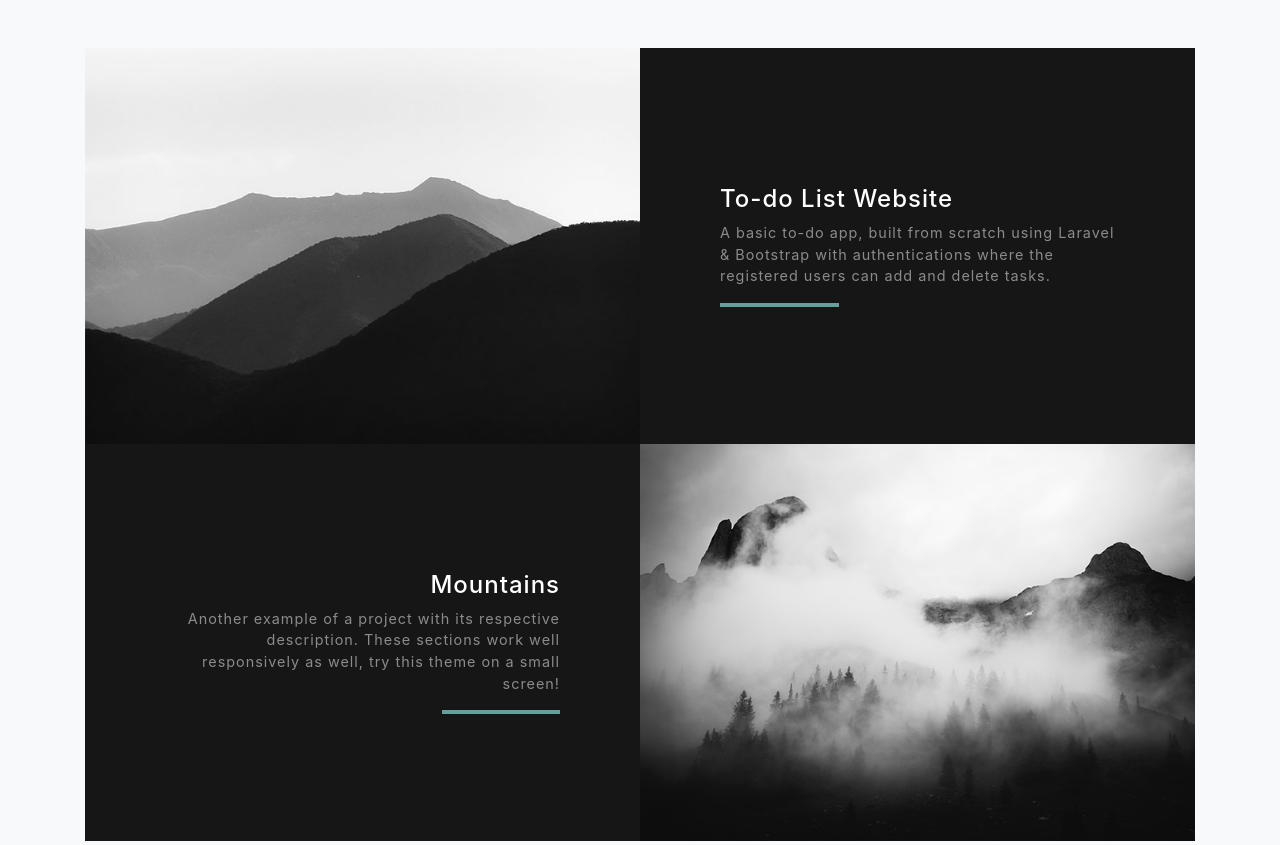
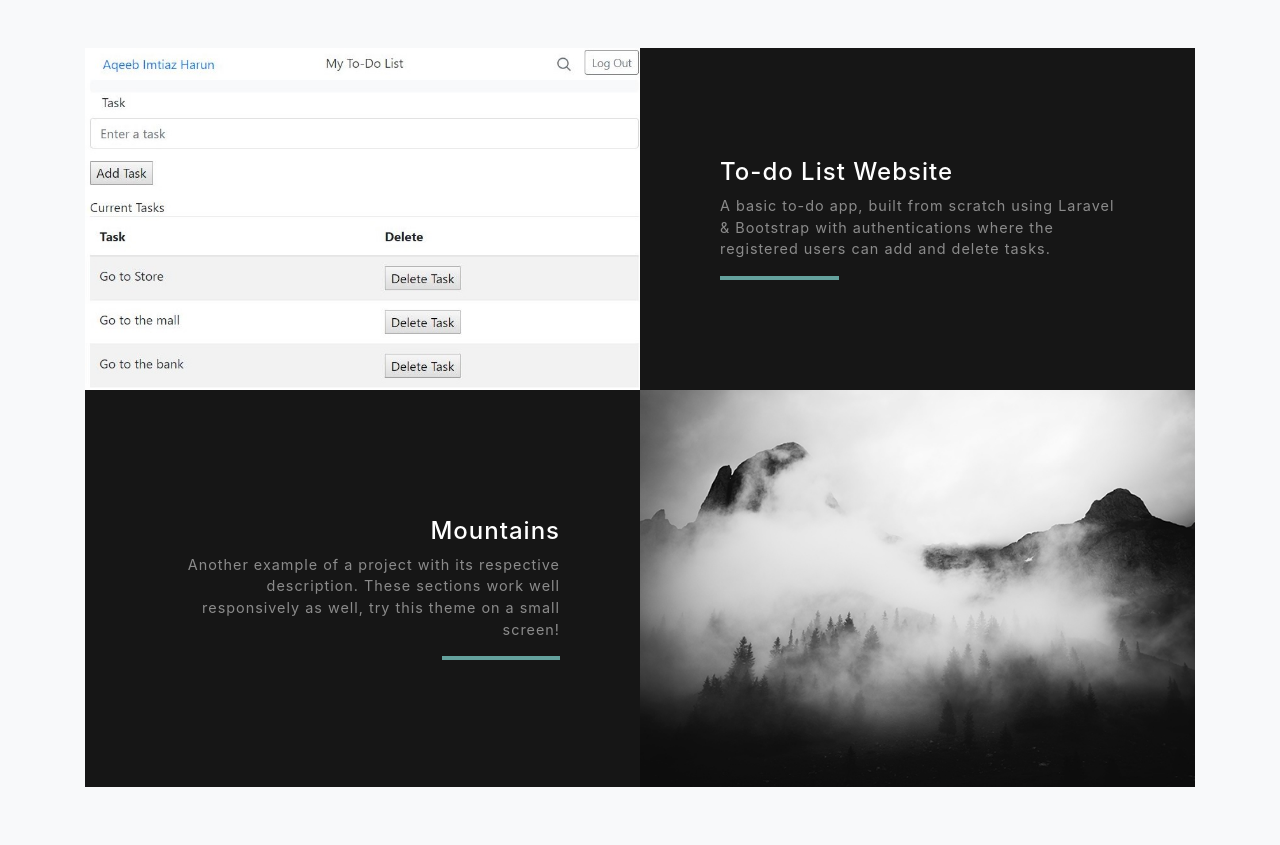
Before and after one commit to aqeebimtiaz/aqeebimtiazharun, a website with bundled scripts: page index.html in a window 1280 px wide. Shown: the part 2378-3223 px from the top of the page. Built offline with nearby package versions, Linux system fonts and the light colour scheme.

Commit message:
updated photo for the to-do list portion of the webpage.

```diff
--- a/index.html
+++ b/index.html
@@ -97,7 +97,7 @@
         <!-- Project One Row -->
         <div class="row justify-content-center no-gutters mb-5 mb-lg-0">
           <div class="col-lg-6">
-            <img class="img-fluid" src="img/demo-image-01.jpg" alt="">
+            <img class="img-fluid" src="img/projects/basic_tasks_app.JPG" alt="">
           </div>
           <div class="col-lg-6">
             <div class="bg-black text-center h-100 project">
```
